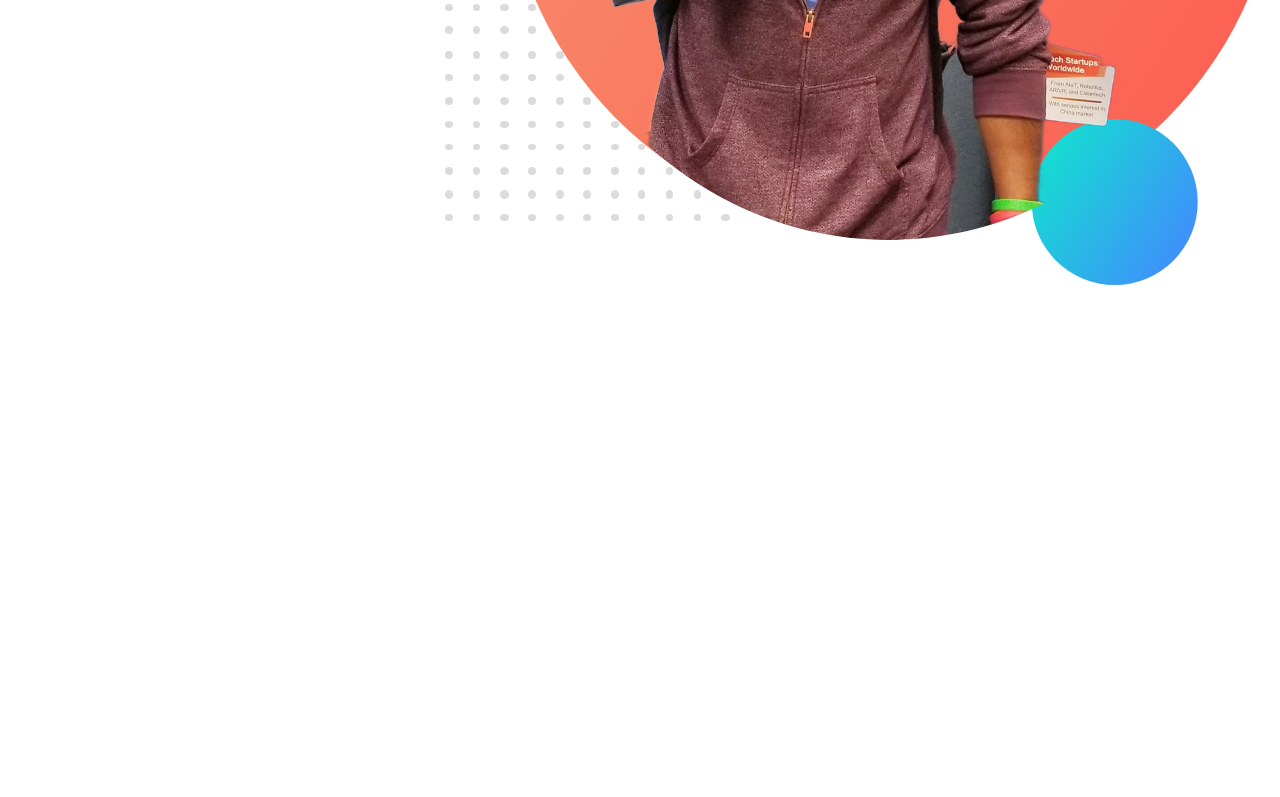
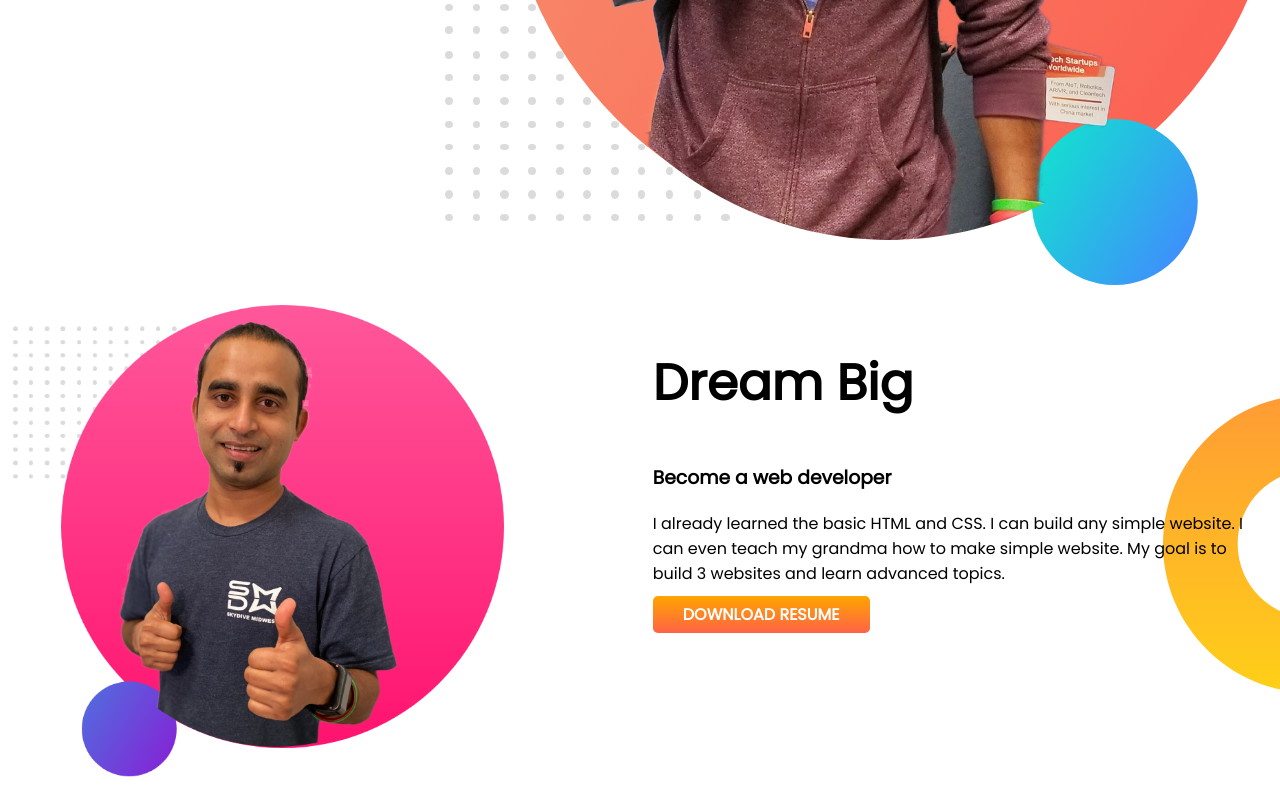
Before and after one commit to habiburhero/developer-portfolio-2, a plain HTML site: page index.html in a window 1280 px wide. Shown: the part 544-1341 px from the top of the page. Before the commit the page ends 836 px from the top, so only its background shows below. Drawn offline with Linux system fonts and the light colour scheme.

Commit message:
dream added

```diff
--- a/index.html
+++ b/index.html
@@ -28,6 +28,19 @@
         </div class="half-width">
         <div><img src="images/jhankar.png" alt=""></div>
     </section>
+    <section class="dream-big">
+        <div class="half-width">
+            <img src="images/jhankar2.png" alt="">
+        </div>
+        <div class="half-width">
+            <h1>Dream Big</h1>
+            <h3> Become a web developer</h3>
+            <p>I already learned the basic HTML and CSS. I can build any simple website. I can even teach my grandma how
+                to make simple website. My goal is to build 3 websites and learn advanced topics.
+            </p>
+            <a class="link-button" target="_blank" href="">DOWNLOAD RESUME</a>
+        </div>
+    </section>
 </body>
 
 </html>
--- a/style.css
+++ b/style.css
@@ -9,6 +9,8 @@ h1{
 }
 section{
     display: flex;
+    margin: 0px;
+
 }
 .half-width{
     width: 50%;
@@ -29,3 +31,8 @@ section{
     background-image: url(images/top-banner.png);
     background-repeat: no-repeat;
 }
+.dream-big{
+    background-image: url(images/dream-bg.png);
+    background-repeat: no-repeat;
+    background-position: right;
+}
```
